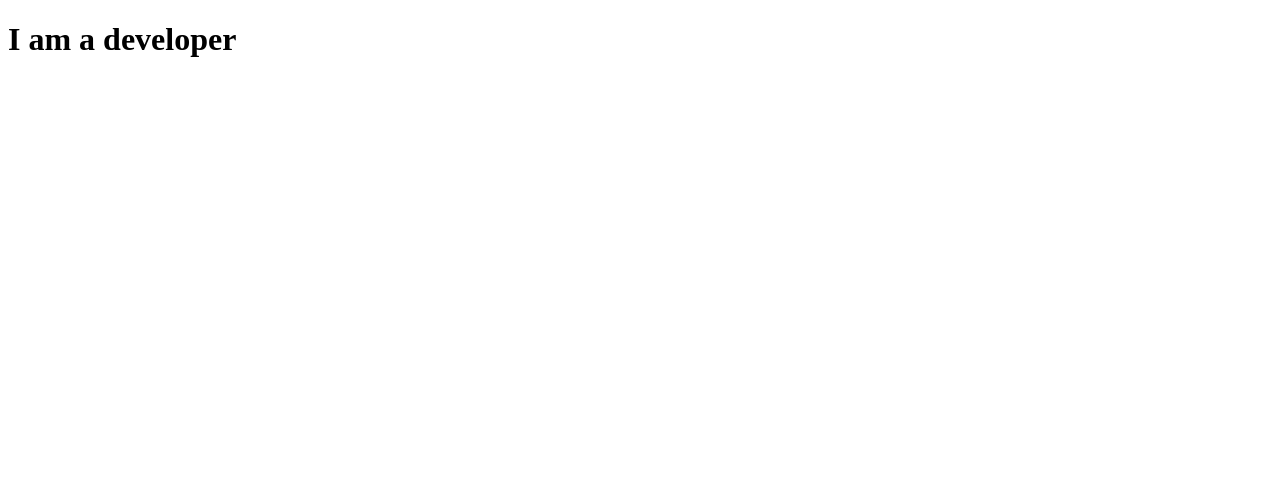
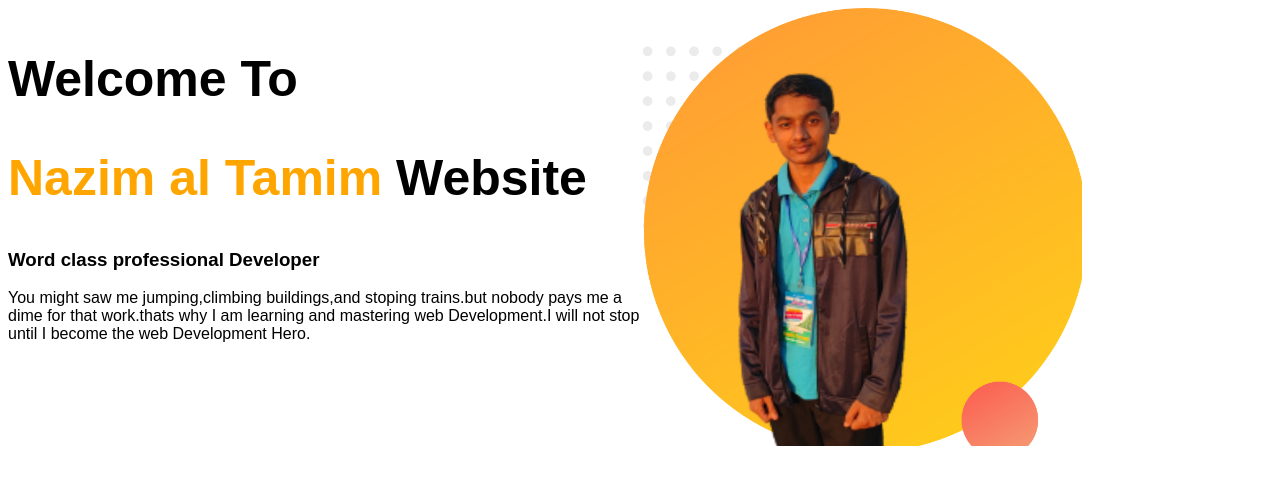
Before and after one commit to Nazimaltamim/Web-portfolio, a plain HTML site: page index.html in a window 1280 px wide. Drawn offline with Linux system fonts and the light colour scheme.

Commit message:
top part

```diff
--- a/index.html
+++ b/index.html
@@ -4,9 +4,23 @@
     <meta charset="UTF-8">
     <meta http-equiv="X-UA-Compatible" content="IE=edge">
     <meta name="viewport" content="width=device-width, initial-scale=1.0">
-    <title>module-4</title>
+    <title>My exciting website</title>
+    <link rel="preconnect" href="https://fonts.googleapis.com">
+    <link rel="stylesheet" href="style.css">
+
+
 </head>
 <body>
-    <h1>I am a developer</h1>
+    <section>
+        <div class="half-width">
+            <h1>Welcome To</h1>
+            <h1><span class="name">Nazim al Tamim</span> Website</h1>
+            <h3>Word class professional Developer</h3>
+            <p>You might saw me jumping,climbing buildings,and stoping trains.but nobody pays me a dime for that work.thats why I am learning and mastering web Development.I will not stop until I become the web Development Hero.</p>
+        </div>
+        <div class="half-width">
+            <img src="picture/image 11.png" alt="">
+        </div>
+    </section>
 </body>
 </html>
--- /dev/null
+++ b/style.css
@@ -0,0 +1,17 @@
+body{
+    font-family: 'Poppins', sans-serif;
+}
+h1{
+    font-size: 50px;
+}
+.name{
+    color: orange;
+}
+.half-width{
+    width: 50%;
+    float: left;
+
+}
+.half-width img{
+    width: 70%;
+}
```
Also changed, not shown: picture/image 11.png (added).
